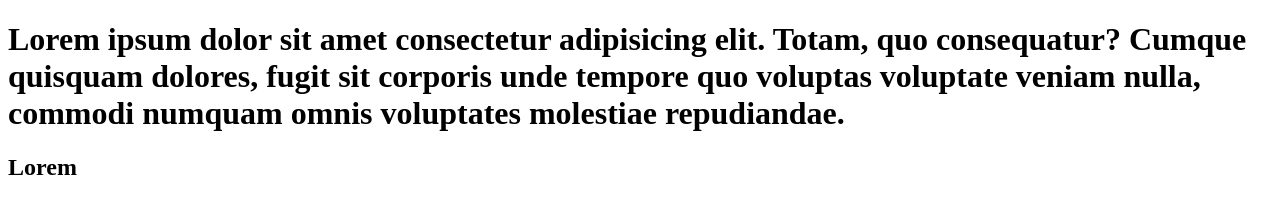
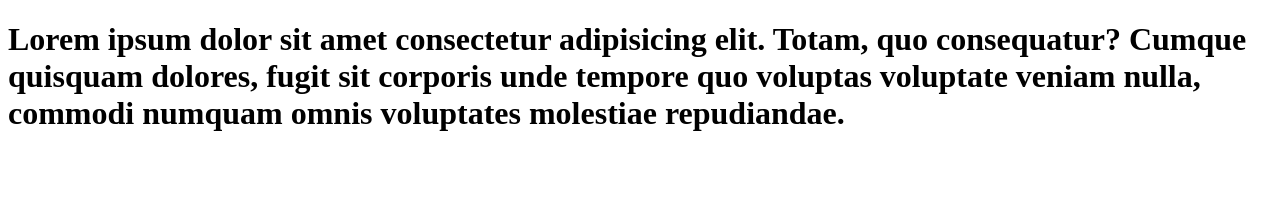
Before and after one commit to KrishnanditoLksn/plalform_workflow, a plain HTML site: page index.html in a window 1280 px wide. Drawn offline with Linux system fonts and the light colour scheme.

Commit message:
feat : space

```diff
--- a/index.html
+++ b/index.html
@@ -8,8 +8,5 @@
 <body>
     <h1>Lorem ipsum dolor sit amet consectetur adipisicing elit. Totam, quo consequatur? Cumque quisquam dolores, fugit sit corporis unde tempore quo voluptas voluptate veniam nulla,
         commodi numquam omnis voluptates molestiae repudiandae.</h1>
-    <h2>
-        Lorem
-    </h2>
 </body>
 </html>
```
